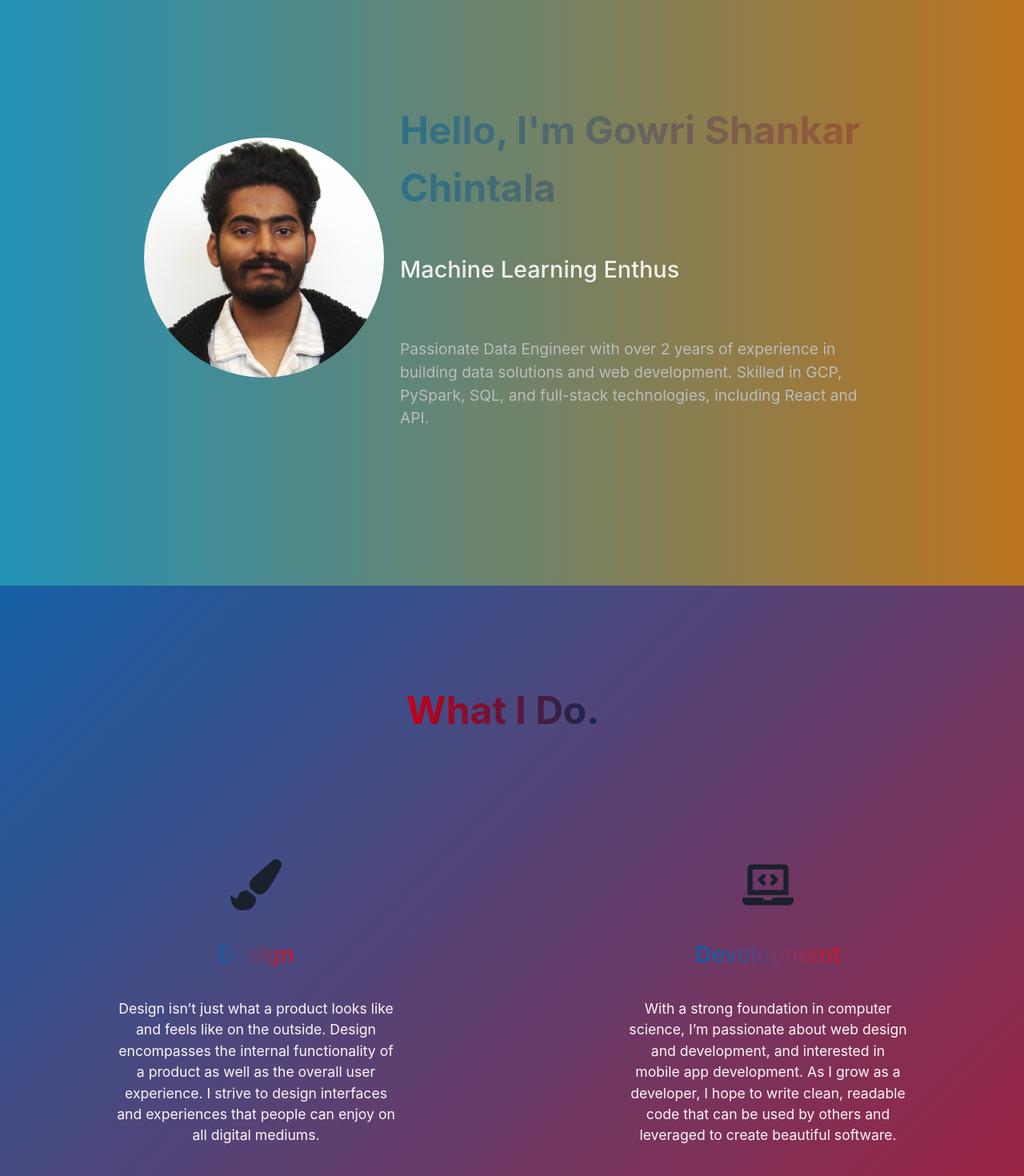
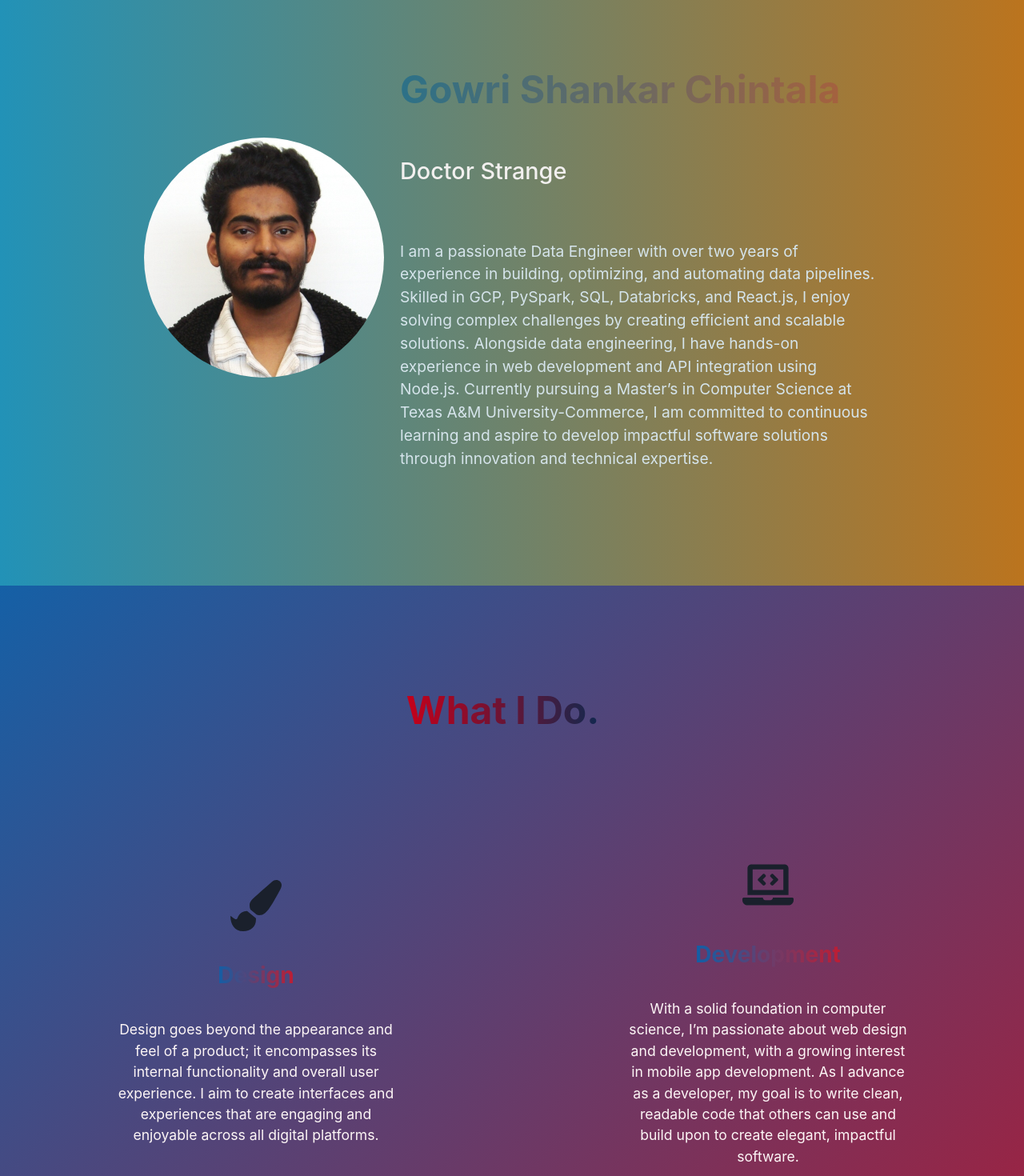
Before and after one commit to chshankar19/Portfolio_React_V1, a React (Create React App) app: page / in a window 1280 px wide. Shown: the part 140-1610 px from the top of the page at 80% size. Built offline with nearby package versions, Linux system fonts and the light colour scheme.

Commit message:
Hero content, Passion Contents change

```diff
--- a/src/components/Hero.js
+++ b/src/components/Hero.js
@@ -8,8 +8,10 @@ const Hero = () => {
   const [text] = useTypewriter({
     words: [
       'Full Stack Developer',
+      'Doctor Strange',
       'Machine Learning Enthusiast',
       'Data Engineer',
+      'Software Developer'
     ],
     loop: true,
     typeSpeed: 100,
@@ -22,7 +24,7 @@ const Hero = () => {
       <Image className="hero-image" src={ProfilePic} alt="Gowri Shankar" />
       <Flex className="hero-text-container" direction="column" gap={6}>
         <Text as="h1" className="hero-title">
-          Hello, I'm <span className="highlight">Gowri Shankar Chintala</span>
+          <span className="highlight">Gowri Shankar Chintala</span>
         </Text>
 
         <Text as="p" className="hero-typewriter">
@@ -31,9 +33,11 @@ const Hero = () => {
         </Text>
 
         <Text as="p" className="hero-description">
-          Passionate Data Engineer with over 2 years of experience in building
-          data solutions and web development. Skilled in GCP, PySpark, SQL, and
-          full-stack technologies, including React and API.
+        I am a passionate Data Engineer with over two years of experience in building, optimizing, and automating data pipelines.
+        Skilled in GCP, PySpark, SQL, Databricks, and React.js, I enjoy solving complex challenges by creating efficient and scalable solutions.
+        Alongside data engineering, I have hands-on experience in web development and API integration using Node.js.
+        Currently pursuing a Master’s in Computer Science at Texas A&M University-Commerce,
+        I am committed to continuous learning and aspire to develop impactful software solutions through innovation and technical expertise.
         </Text>
       </Flex>
     </Box>
--- a/src/components/Passion.js
+++ b/src/components/Passion.js
@@ -47,19 +47,19 @@ const Passion = () => {
       icon: FaPaintBrush,
       title: 'Design',
       description:
-        'Design isn’t just what a product looks like and feels like on the outside. Design encompasses the internal functionality of a product as well as the overall user experience. I strive to design interfaces and experiences that people can enjoy on all digital mediums.',
+        'Design goes beyond the appearance and feel of a product; it encompasses its internal functionality and overall user experience. I aim to create interfaces and experiences that are engaging and enjoyable across all digital platforms.',
     },
     {
       icon: FaLaptopCode,
       title: 'Development',
       description:
-        'With a strong foundation in computer science, I’m passionate about web design and development, and interested in mobile app development. As I grow as a developer, I hope to write clean, readable code that can be used by others and leveraged to create beautiful software.',
+        'With a solid foundation in computer science, I’m passionate about web design and development, with a growing interest in mobile app development. As I advance as a developer, my goal is to write clean, readable code that others can use and build upon to create elegant, impactful software.',
     },
     {
       icon: FaLightbulb,
       title: 'Involvement',
       description:
-        'I’m a final-year graduate and have worked on many projects. Check out my GitHub. I can manage both academics and personal interests at the same time. I never neglect my duties as I maintain constant enthusiasm for my hobbies.',
+        'I’m a final-year graduate with experience in multiple projects. Explore my work on GitHub! I excel at balancing academics with personal interests, ensuring neither is compromised. My dedication to responsibilities remains unwavering, fueled by my passion for hobbies.',
     },
   ];
 
--- a/src/components/styles/Hero.css
+++ b/src/components/styles/Hero.css
@@ -50,7 +50,7 @@
 .hero-title {
   font-size: 3rem; /* Adjusted for better scaling */
   font-weight: bold;
-  background: linear-gradient(90deg, #2c7188, #9e5633);
+  background: linear-gradient(90deg, #2c7188, #af6038);
   background-clip: text;
   -webkit-background-clip: text;
   -webkit-text-fill-color: transparent;
@@ -84,7 +84,7 @@
 
 .hero-description {
   font-size: 1.2rem;
-  color: #BBBDBC;
+  color: #d5e4eb;
   margin-top: 20px;
 }
 
```
